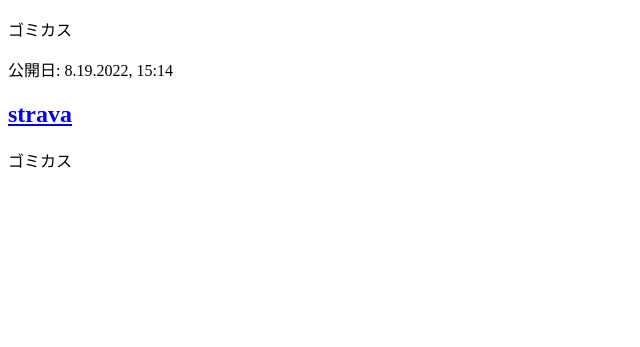
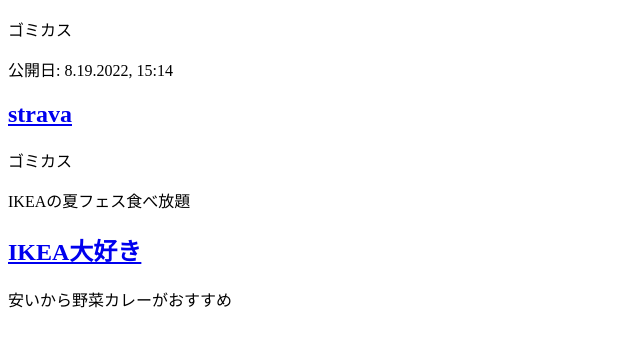
Before and after one commit to bakuracucina/my-first-blog, a Django app: page / in a window 1280 px wide. Shown: the part 265-612 px from the top of the page, without its empty margins (0-640 px from the left). Run offline with Django 3.2, Linux system fonts and the light colour scheme.

Commit message:
Modified post_list.html .

```diff
--- a/blog/templates/blog/post_list.html
+++ b/blog/templates/blog/post_list.html
@@ -25,5 +25,11 @@
             <h2><a href="https://www.strava.com/athletes/39848092">strava </a></h2>
             <p>ゴミカス</p>
         </div>
+
+        <div>
+            <p>IKEAの夏フェス食べ放題</p>
+            <h2><a href="https://click.news.email.ikea.jp/?qs=37631ab9e1e80ef46657cacb4255e150702775e0b6a9639b3e23c319417ed4088dd601e1570a9da75d6fe1ac22492e4bd905d865169be56c6f2bb8ffdc6d05b8">IKEA大好き </a></h2>
+            <p>安いから野菜カレーがおすすめ</p>
+        </div>
     </body>
 </html>
```
